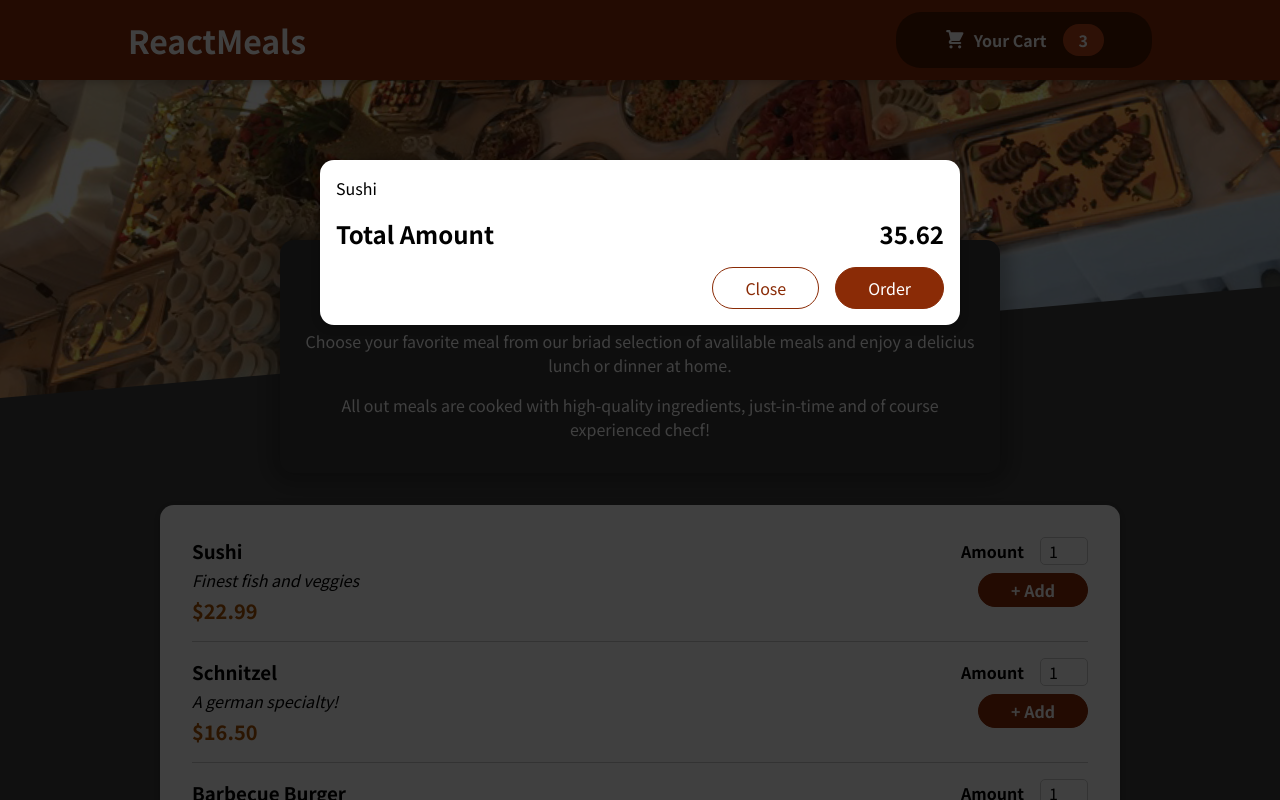
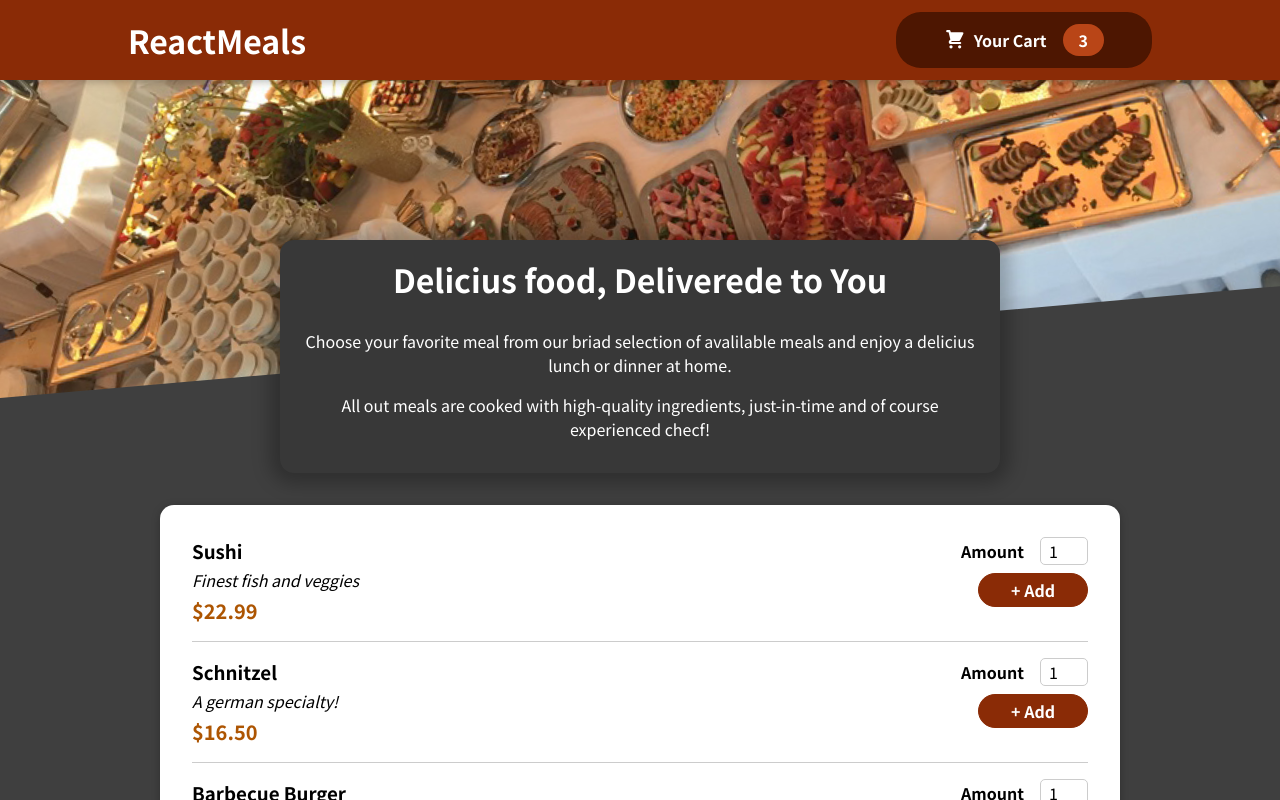
Before and after one commit to jdavidmartinez/react-food-order-app, a React (Create React App) app: page / in a window 1280 px wide. Shown: the top 800 px of the page. Built offline with nearby package versions, Linux system fonts and the light colour scheme.

Commit message:
Section 11 video 140 - Managing Cart & Modal State

```diff
--- a/src/App.js
+++ b/src/App.js
@@ -1,4 +1,4 @@
-import { Fragment } from 'react';
+import { Fragment, useState } from 'react';
 
 
 import Header from './components/Layout/Header';
@@ -6,10 +6,20 @@
 import Cart from './components/Cart/Cart';
 
 function App() {
+  const [cartIsShown, setCartIsShown] = useState(false);
+
+  const showCartHandler = () => {
+    setCartIsShown(true);
+  };
+
+  const hideCartHandler = () => {
+    setCartIsShown(false);
+  };
+
   return (
     <Fragment>
-      <Cart />
-      <Header />
+      {cartIsShown && <Cart onClose={hideCartHandler}  />}
+      <Header onShowCart={showCartHandler} />
       <main>
         <Meals />
       </main>
--- a/src/components/Cart/Cart.js
+++ b/src/components/Cart/Cart.js
@@ -12,14 +12,14 @@
   );
 
   return (
-    <Modal>
+    <Modal onClose={props.onClose}>
       {cartItems}
       <div className={classes.total}>
         <span>Total Amount</span>
         <span>35.62</span>
       </div>
       <div className={classes.actions}>
-        <button className={classes["button--alt"]}>Close</button>
+        <button className={classes["button--alt"]} onClick={props.onClose}>Close</button>
         <button className={classes.button}>Order</button>
       </div>
     </Modal>
--- a/src/components/Layout/Header.js
+++ b/src/components/Layout/Header.js
@@ -8,7 +8,7 @@
     return <Fragment>
         <header className={clasess.header}>
             <h1>ReactMeals</h1>
-            <HeaderCartButton />
+            <HeaderCartButton onClick={props.onShowCart}/>
         </header>
         <div className={clasess['main-image']}>
             <img src={mealsImage} alt="A table full of delicious food!"/>
--- a/src/components/Layout/HeaderCartButton.js
+++ b/src/components/Layout/HeaderCartButton.js
@@ -3,7 +3,7 @@
 
 const HeaderCartButton = (props) => {
   return (
-    <button className={clasess.button}>
+    <button className={clasess.button} onClick={props.onClick}>
       <span className={clasess.icon}>
         <CartIcon />
       </span>
--- a/src/components/UI/Modal.js
+++ b/src/components/UI/Modal.js
@@ -4,7 +4,7 @@
 import classes from "./Modal.module.css";
 
 const Backdrop = (props) => {
-  return <div className={classes.backdrop} />;
+  return <div className={classes.backdrop} onClick={props.onClose}/>;
 };
 
 const ModalOverlay = (props) => {
@@ -20,7 +20,7 @@
 const Modal = (props) => {
   return (
     <Fragment>
-      {ReactDOM.createPortal(<Backdrop />, portalElement)}
+      {ReactDOM.createPortal(<Backdrop onClose={props.onClose}/>, portalElement)}
       {ReactDOM.createPortal(
         <ModalOverlay>{props.children}</ModalOverlay>,
         portalElement
```
Also changed, not shown: 1 other file (tests, documents, lock files or other folders).
